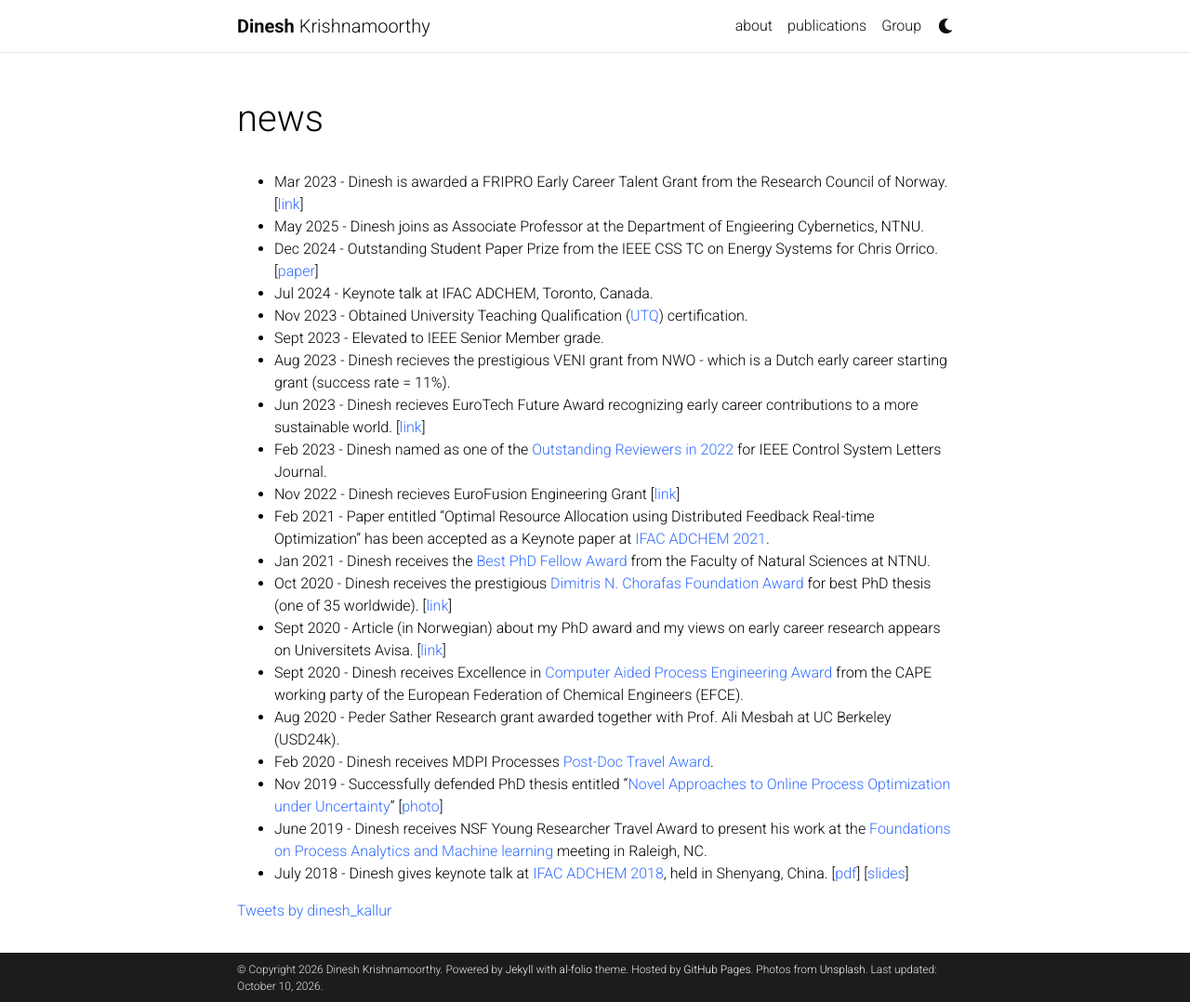
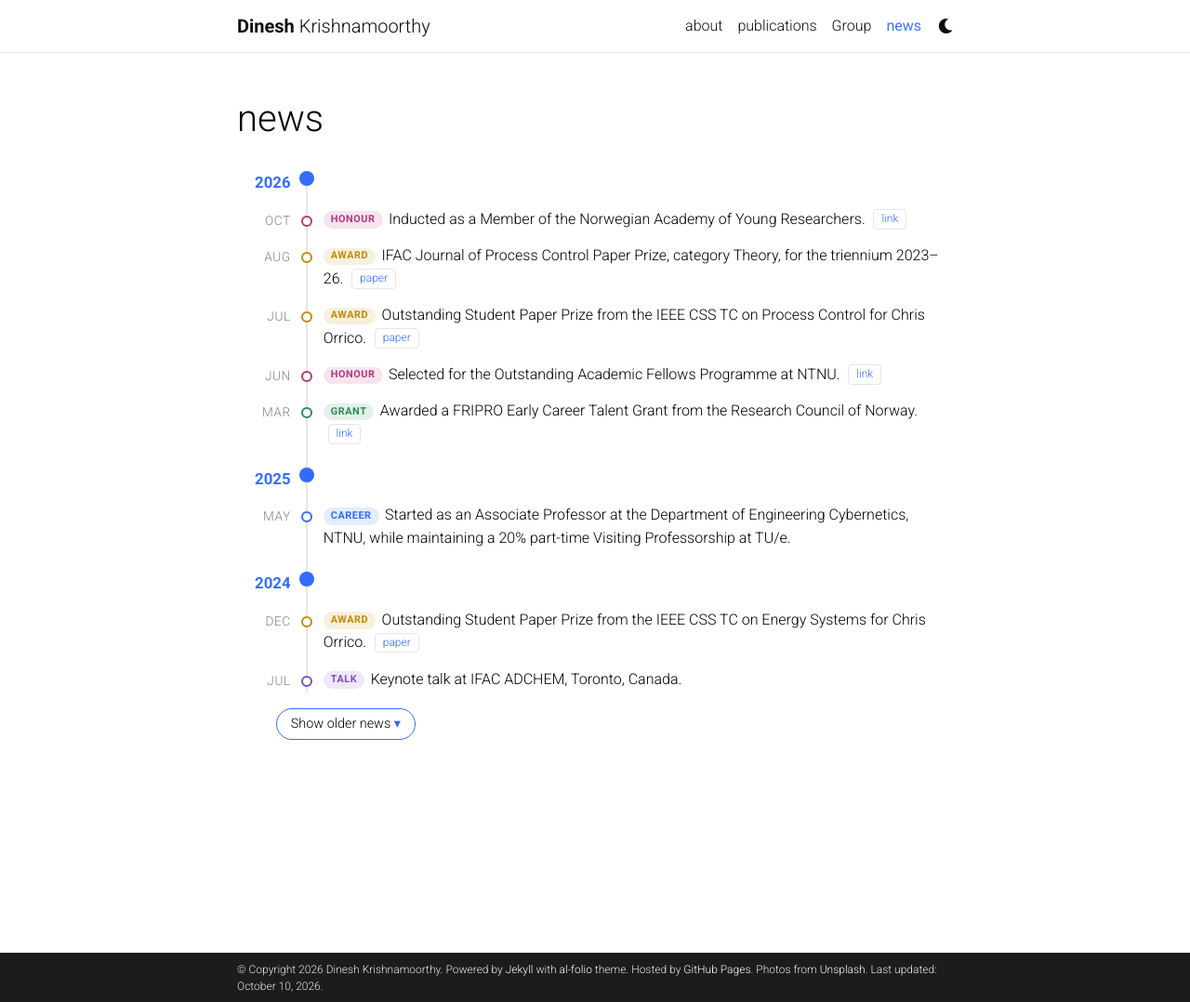
Before and after one commit to dinesh-krishnamoorthy/dinesh-krishnamoorthy.github.io, a Jekyll site: the page built from _pages/news.md, in a window 1280 px wide and 1078 px high. Shown: the whole window at 93% size. Built offline with Jekyll 4.4.1, drawn with Linux system fonts in a browser that asks for light colours; comment, search, counter and statistics services are not loaded; a style sheet for code colours, icons or effects is not loaded.

Commit message:
Enable navigation in news page and update content

```diff
--- a/_pages/news.md
+++ b/_pages/news.md
@@ -2,28 +2,8 @@
 layout: page
 title: news
 permalink: /news/
-nav: false
+nav: true
 nav_order: 5
 ---
-* Mar 2023 - Dinesh is awarded a FRIPRO Early Career Talent Grant from the Research Council of Norway. [[link](https://www.forskningsradet.no/nyheter/2026/banebrytande-forskarar-far-236-millionar-kroner/)]
-* May 2025 - Dinesh joins as Associate Professor at the Department of Engieering Cybernetics, NTNU.
-* Dec 2024 - Outstanding Student Paper Prize from the IEEE CSS TC on Energy Systems for Chris Orrico. [[paper](https://arxiv.org/pdf/2306.00415)]
-* Jul 2024 - Keynote talk at IFAC ADCHEM, Toronto, Canada.
-* Nov 2023 -  Obtained University Teaching Qualification ([UTQ](https://www.universiteitenvannederland.nl/en_GB/utq)) certification.
-* Sept 2023 - Elevated to IEEE Senior Member grade.
-* Aug 2023 - Dinesh recieves the prestigious VENI grant from  NWO - which is a Dutch early career starting grant (success rate = 11%).
-* Jun 2023 - Dinesh recieves EuroTech Future Award recognizing early career contributions to a more sustainable world. [[link](https://eurotech-universities.eu/news-and-events/news/eurotech-future-award-2023-winners/)]
-* Feb 2023 - Dinesh named as one of the [Outstanding Reviewers in 2022](http://ieee-cssletters.dei.unipd.it/Page_reviewers.php?p=3) for IEEE Control System Letters Journal.
-* Nov 2022 - Dinesh recieves EuroFusion Engineering Grant [[link](https://www.differ.nl/grant-for-dinesh-krishnamoorthy-for-research-on-controlled-nuclear-fusion)]
-* Feb 2021 - Paper entitled "Optimal Resource Allocation using Distributed Feedback Real-time Optimization" has been accepted as a Keynote paper at [IFAC ADCHEM 2021](https://www.adchem2021.org/).
-* Jan 2021 - Dinesh receives the [Best PhD Fellow Award](https://www.youtube.com/watch?v=QuHFnoTiy-k&ab_channel=NTNUFakultetfornaturvitenskap) from the Faculty of Natural Sciences at NTNU.
-* Oct 2020 - Dinesh receives the prestigious [Dimitris N. Chorafas Foundation Award](https://www.weizmann.ac.il/feinberg/about/dimitris-n-chorafas-prize/about-foundation-and-prize) for best PhD thesis (one of 35 worldwide). [[link](https://www.weizmann.ac.il/feinberg/sites/feinberg/files/uploads/files/chorafas_winners_2020_by_year_and_univeristy.pdf)]
-* Sept 2020 - Article (in Norwegian) about my PhD award and my views on early career research appears on Universitets Avisa. [[link](https://www.universitetsavisa.no/forskning/hvordan-skal-ntnu-bli-et-bedre-forskningsuniversitet/103076)]
-* Sept 2020 - Dinesh receives Excellence in [Computer Aided Process Engineering Award](https://www.wp-cape.eu/index.php/outstanding-phd-thesis-on-cape/) from the CAPE working party of the European Federation of Chemical Engineers (EFCE).
-* Aug 2020 - Peder Sather Research grant awarded together with Prof. Ali Mesbah at UC Berkeley (USD24k).
-* Feb 2020 - Dinesh receives MDPI Processes [Post-Doc Travel Award](https://www.mdpi.com/journal/processes/awards.pdf/0/pdf_164_2020_1_award.pdf).
-* Nov 2019 - Successfully defended PhD thesis entitled "[Novel Approaches to Online Process Optimization under Uncertainty](http://folk.ntnu.no/dineshk/Research/PhD_thesis/Thesis_Main.pdf)" [[photo](http://folk.ntnu.no/dineshk/Photos/PhD_Morari_JayLee.jpeg)]
-* June 2019 -  Dinesh receives NSF Young Researcher Travel Award to present his work at the [Foundations on Process Analytics and Machine learning](http://fopam.org/) meeting in Raleigh, NC.
-* July 2018 - Dinesh gives keynote talk at [IFAC ADCHEM 2018](http://folk.ntnu.no/skoge/prost/proceedings/ADCHEM-2018/), held in Shenyang, China. [[pdf](https://dinesh-krishnamoorthy.github.io/publication/2019JPCADCHEM)] [[slides](http://folk.ntnu.no/dineshk/Presentations/ADCHEM_slides.pdf)]
 
-<a class="twitter-timeline" data-width="500" data-height="500" href="https://twitter.com/dinesh_kallur?ref_src=twsrc%5Etfw">Tweets by dinesh_kallur</a> <script async src="https://platform.twitter.com/widgets.js" charset="utf-8"></script>
+ {% include news_timeline.liquid %}
```
